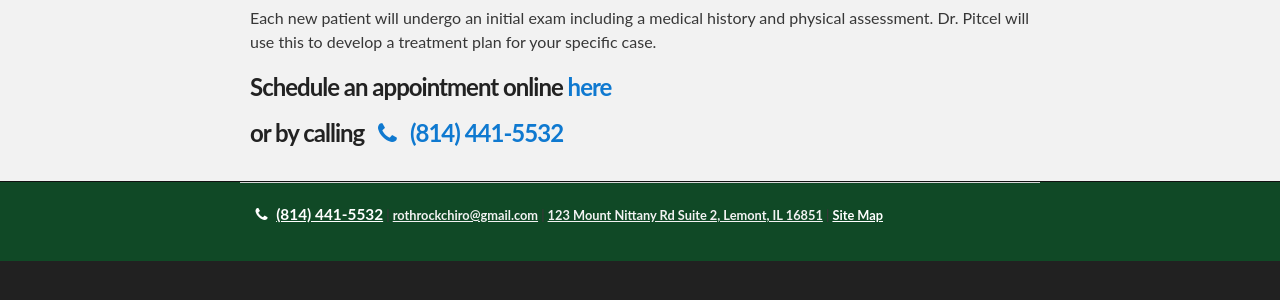
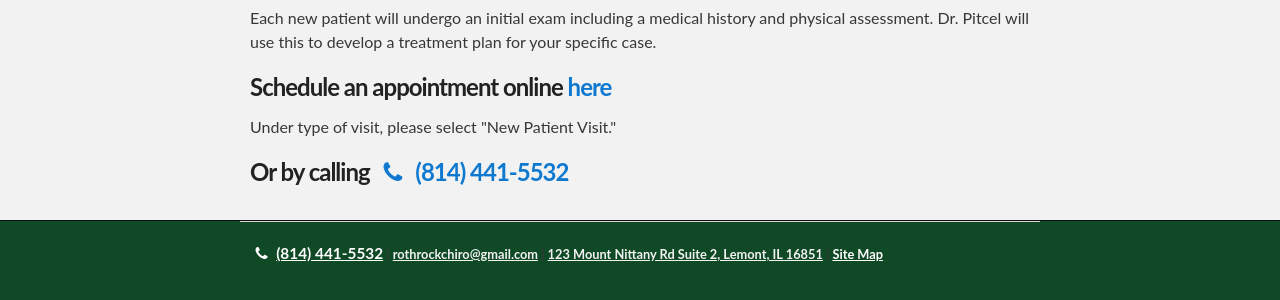
Before and after one commit to evpitcel/evpitcel.github.io, a Jekyll site: the page built from newpatients.html, in a window 1280 px wide, cut to the strip 763-1063 px from the top of the page. Built offline with Jekyll 4.4.1, drawn with Linux system fonts in a browser that asks for light colours; before the commit the page ends 1024 px from its top, so only the background shows below that.

Commit message:
the link!

```diff
--- a/_layouts/default.html
+++ b/_layouts/default.html
@@ -18,7 +18,7 @@
   gtag('config', 'G-BNRD9YZXJF');
 </script>
 	  {% seo %}
-	  <meta name="keywords" content="chiropractic, state college, state college chiropractic, state college chiropractor, centre county chiropractic,centre county chiropractor, centre county rehab, centre county rehabilitation, low back pain, neck pain, mckenzie method, Lemont Chiropractor, Nittany Valley chiropractic, lemont chiropractor, back pain">
+	  <meta name="keywords" content="chiropractic, state college, state college chiropractic, state college chiropractor, centre county chiropractic,centre county chiropractor, centre county rehab, centre county rehabilitation, low back pain, neck pain, mckenzie method, Lemont Chiropractor, Nittany Valley chiropractic, lemont chiropractor, back pain, emery pitcel">
   </head>
 
   <body>
@@ -36,7 +36,7 @@
                     <li><a style="color:white; font-size:120%;" href="/newpatients">New Patients</a></li>
                     <li><a style="color:white; font-size:120%;" href="/location">Location & Contact</a></li>
                     <li><a style="color:white; font-size:120%;" href="/aboutus">About Us</a></li>
-                    <li><a class="fun-colors" style="font-size: 120%;" href="/">Schedule NOW</a></li>
+                    <li><a class="fun-colors" style="font-size: 120%;" href="https://drchrono.com/scheduling/offices/dGhpcyBpcyAxNiBjaGFyc_BtqmlGwJgqlFma1FnLc4U=">Schedule NOW</a></li>
                     <li><a class="fa fa-facebook" style="color:white; font-size:120%;" href="https://www.facebook.com/RothrockChiro/"></a></li>
 
                 </ul>
--- a/aboutus.html
+++ b/aboutus.html
@@ -21,7 +21,7 @@
   <!--<h3>Research</h3> -->
 	<h5>A Life-Changing Chiropractic Experience</h5>
 
-<p>When Dr. Emery was 8 years old, he suffered his first asthma attack. After managing his asthma with medication for a few months, he was fortunate enough to see a chiropractor. This doctor suggested that he avoid common food sensitivities for young children, and the restricted diet changed his life! He was able to dramatically decrease his nebulizer and inhaler treatments. Being able to breathe normally allowed him to become participate in cross country, wrestling, and track. He eventually ran for Grand Valley University Cross Country and participated in the Boston Marathon.</p>
+<p>When Dr. Emery was 8 years old, he suffered his first asthma attack. After managing his asthma with medication for a few months, he was fortunate enough to see a chiropractor. This doctor suggested that he avoid common food sensitivities for young children, and the restricted diet changed his life! He was able to dramatically decrease his nebulizer and inhaler treatments and participate in cross country, wrestling, and track. He eventually ran for Grand Valley University Cross Country and participated in the Boston Marathon.</p>
 
 
 <p>Dr. Emery continued to see chiropractors to keep him physically healthy while running cross-country and track & field in college. The fact that chiropractic helped so much with his asthma and kept him healthy throughout his athletic career inspired him to become a chiropractor himself. He wanted to help others obtain peak performance and wellness through chiropractic, too!</p>
--- a/location.html
+++ b/location.html
@@ -12,7 +12,7 @@
     <img src="/images/RothrockEntrance.png" alt="" style="width:15em; border:none; border-bottom:0px">
   </div>
   <div class="column" style="width:40%">
-    <p><b>We are located in the <a href="https://www.centerforwellbeing.net/" style="color:black">Center for Wellbeing</a> building at</b>
+    <p><b>We are located just a few miles from Penn State's Universiy Park campus in State College. Our office is in the <a href="https://www.centerforwellbeing.net/" style="color:black">Center for Wellbeing</a> building at</b>
     <br><b><a href="https://goo.gl/maps/7P2QAtpJ86QjMo72A" style="color:black">123 Mount Nittany Rd</a> <br>Suite 2 <br> Lemont, IL 16851</b>
 	  <p>Our hours are:
 	  <br>Tuesday 10a-7p
@@ -40,7 +40,7 @@
   <!--<h3>Research</h3> -->
   <p><b>Phone: <a class="fa fa-phone" href="tel:+8144415532" ></a> <a href="tel:+8144415532">(814) 441-5532</a> </b>
     <br><a href="mailto:rothrockchiro@gmail.com">rothrockchiro@gmail.com</a>
-    <br><a href="/">Schedule an Appointment</a>
+    <br><a href="https://drchrono.com/scheduling/offices/dGhpcyBpcyAxNiBjaGFyc_BtqmlGwJgqlFma1FnLc4U=">Schedule an Appointment</a>
      </p>
 
 
--- a/newpatients.html
+++ b/newpatients.html
@@ -23,8 +23,9 @@
 	<h2>What to Expect</h2>
     <p>Each new patient will undergo an initial exam including a medical history and physical assessment. Dr. Pitcel will use this to develop a treatment plan for your specific case.</p>
 
-	<h3>Schedule an appointment online <a href="/">here</a></h3>
-	<h3>or by calling <a class="fa fa-phone" href="tel:+8144415532"></a> <a href="tel:+8144415532">(814) 441-5532</a></h3>
+	<h3>Schedule an appointment online <a href="https://drchrono.com/scheduling/offices/dGhpcyBpcyAxNiBjaGFyc_BtqmlGwJgqlFma1FnLc4U=">here</a></h3>
+<p>Under type of visit, please select "New Patient Visit."</p>
+	<h3>Or by calling <a class="fa fa-phone" href="tel:+8144415532"></a> <a href="tel:+8144415532">(814) 441-5532</a></h3>
 
 
 
```
